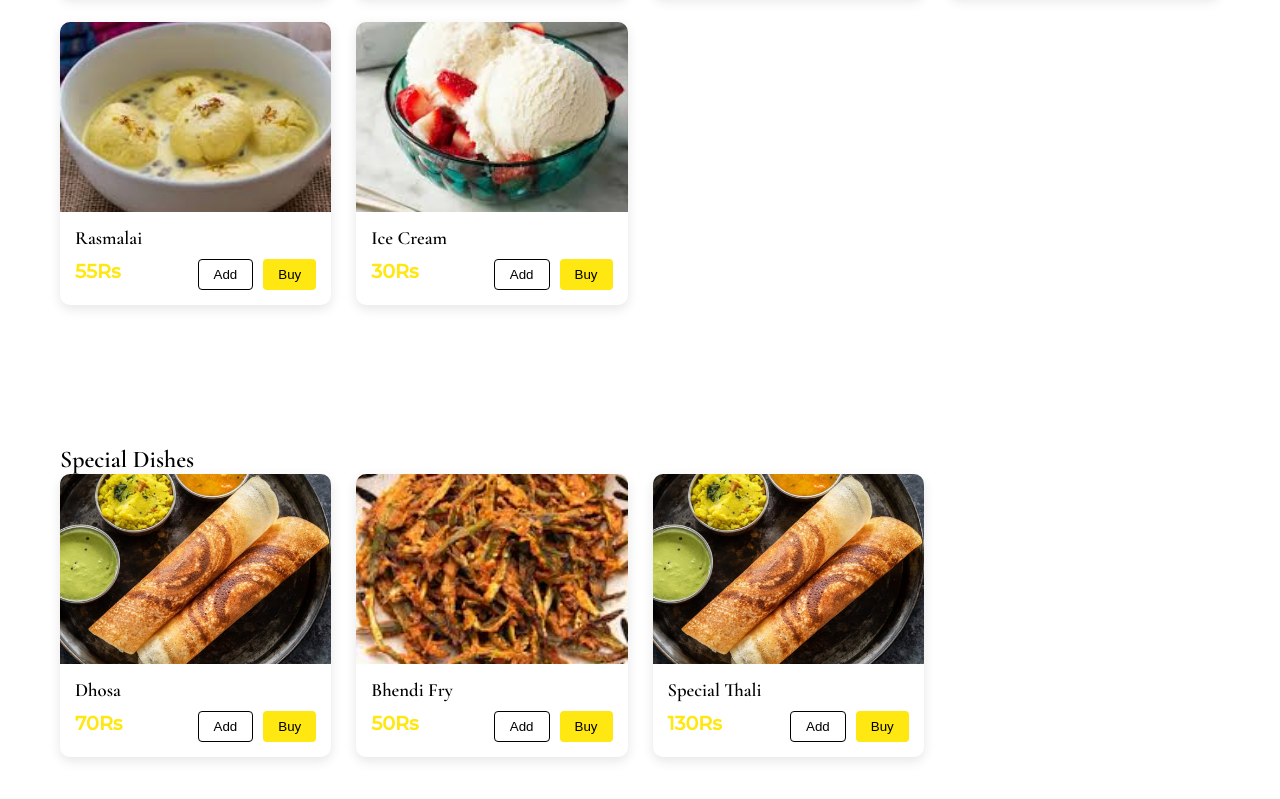
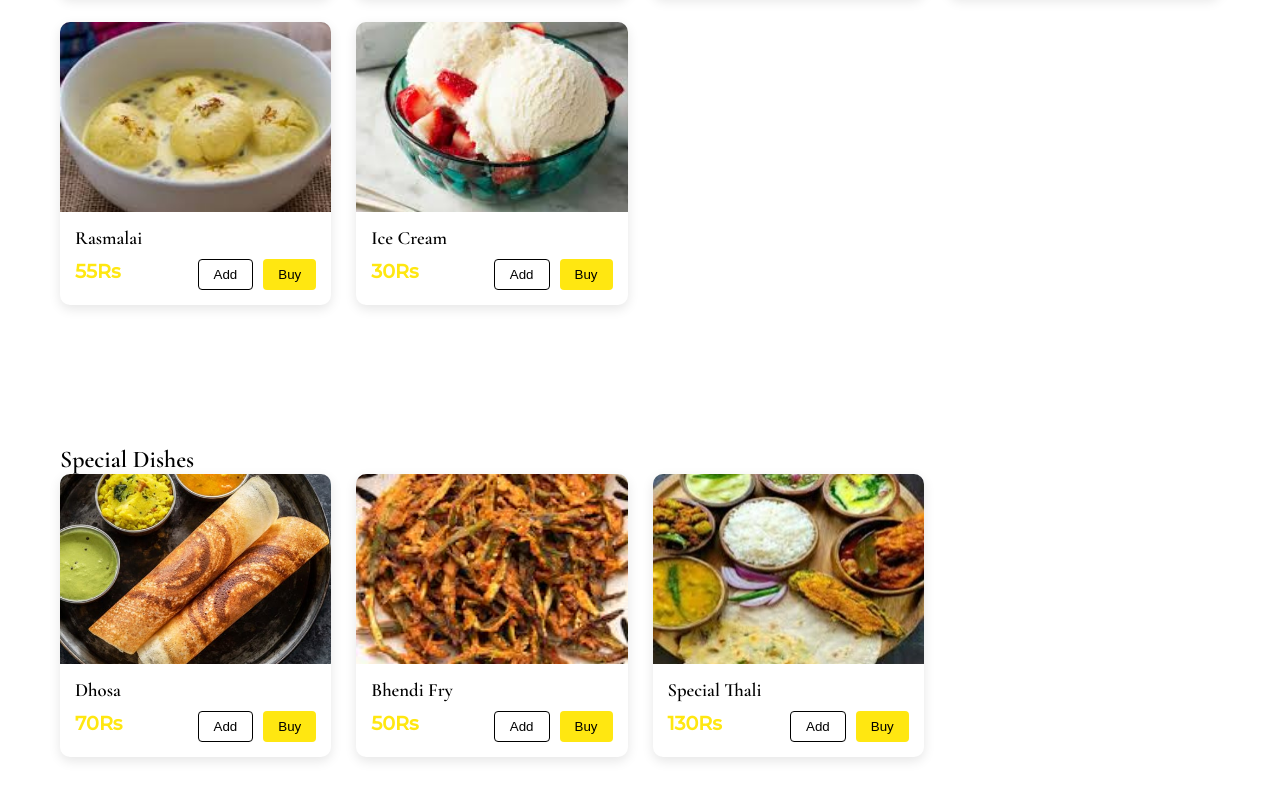
Before and after one commit to borse-harshada/cafeteria-frontend, a plain HTML site: page Menu.html in a window 1280 px wide. Shown: the part 2500-3299 px from the top of the page. Drawn offline with nearby package versions, Linux system fonts and the light colour scheme; no server answers.

```diff
--- a/Menu.html
+++ b/Menu.html
@@ -522,7 +522,7 @@
             </div>
 
             <div class="menu-item">
-                <div class="item-image"><img src="./assets/images/spc1.jpg"></div>
+                <div class="item-image"><img src="./assets/images/Special (1).jpeg"></div>
                 <div class="item-info">
                     <h3>Special Thali</h3>
                     <div class="item-meta">
```
